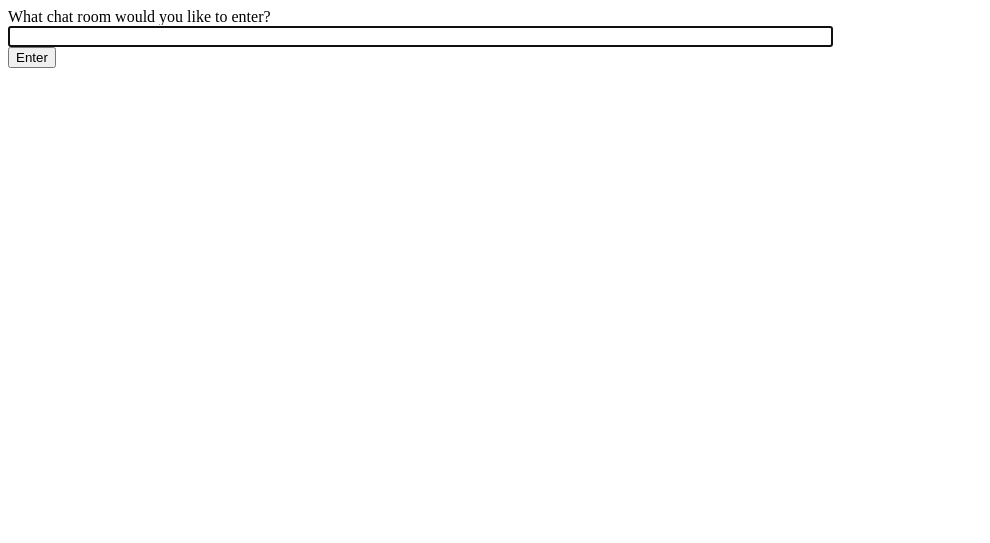
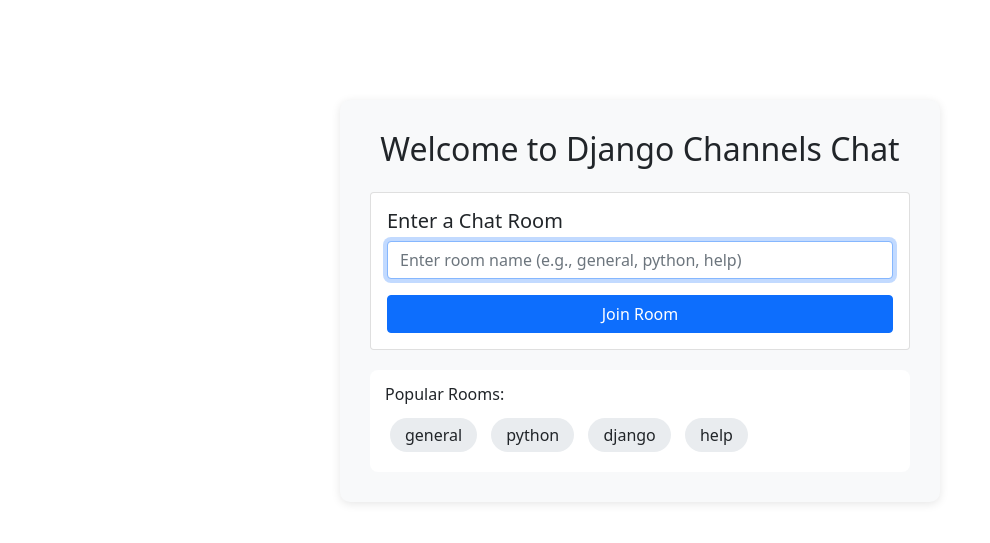
Before and after one commit to Rahmankarim/django-channels-chat, a Django app: page /chat/ in a window 1280 px wide. Shown: the top 543 px of the page, without its empty margins (0-990 px from the left). Run offline with Django 3.2, Linux system fonts and the light colour scheme.

Commit message:
Fixed issues in ci-cd pipeline

```diff
--- a/canal/canal/urls.py
+++ b/canal/canal/urls.py
@@ -1,22 +1,12 @@
-"""canal URL Configuration
-
-The `urlpatterns` list routes URLs to views. For more information please see:
-    https://docs.djangoproject.com/en/2.2/topics/http/urls/
-Examples:
-Function views
-    1. Add an import:  from my_app import views
-    2. Add a URL to urlpatterns:  path('', views.home, name='home')
-Class-based views
-    1. Add an import:  from other_app.views import Home
-    2. Add a URL to urlpatterns:  path('', Home.as_view(), name='home')
-Including another URLconf
-    1. Import the include() function: from django.urls import include, path
-    2. Add a URL to urlpatterns:  path('blog/', include('blog.urls'))
-"""
+"""canal URL Configuration"""
 from django.contrib import admin
 from django.urls import path, include
+from django.conf import settings
+from django.conf.urls.static import static
+from django.views.generic import RedirectView
 
 urlpatterns = [
+    path('', RedirectView.as_view(url='/chat/', permanent=False)),
     path('admin/', admin.site.urls),
     path('chat/', include(('chat.urls', 'chat'), namespace='chat')),
-]
+] + static(settings.STATIC_URL, document_root=settings.STATIC_ROOT)
--- a/canal/chat/routing.py
+++ b/canal/chat/routing.py
@@ -3,5 +3,5 @@
 from . import consumers
 
 websocket_urlpatterns = [
-    re_path(r'ws/chat/(?P<room_name>\w+)/$', consumers.ChatConsumer),
+    re_path(r'ws/chat/(?P<room_name>\w+)/$', consumers.ChatConsumer.as_asgi()),
 ]
--- a/canal/chat/templates/chat/index.html
+++ b/canal/chat/templates/chat/index.html
@@ -1,25 +1,91 @@
 <!DOCTYPE html>
 <html>
   <head>
-    <meta charset="utf-8"/>
-    <title>Chat Rooms</title>
+    <meta charset="utf-8" />
+    <meta name="viewport" content="width=device-width, initial-scale=1.0" />
+    <title>Django Channels Chat</title>
+    <link
+      href="https://cdn.jsdelivr.net/npm/bootstrap@5.1.3/dist/css/bootstrap.min.css"
+      rel="stylesheet"
+    />
+    <style>
+      .welcome-container {
+        max-width: 600px;
+        margin: 100px auto;
+        padding: 30px;
+        background: #f8f9fa;
+        border-radius: 10px;
+        box-shadow: 0 2px 10px rgba(0, 0, 0, 0.1);
+      }
+      .popular-rooms {
+        margin-top: 20px;
+        padding: 15px;
+        background: #fff;
+        border-radius: 8px;
+      }
+      .room-tag {
+        display: inline-block;
+        margin: 5px;
+        padding: 5px 15px;
+        background: #e9ecef;
+        border-radius: 20px;
+        cursor: pointer;
+        transition: background 0.2s;
+      }
+      .room-tag:hover {
+        background: #dee2e6;
+      }
+    </style>
   </head>
   <body>
-    What chat room would you like to enter?<br/>
-    <input id="room-name-input" type="text" size="100"/><br/>
-    <input id="room-name-submit" type="button" value="Enter"/>
+    <div class="container welcome-container">
+      <h2 class="mb-4 text-center">Welcome to Django Channels Chat</h2>
+      <div class="card">
+        <div class="card-body">
+          <h5 class="card-title">Enter a Chat Room</h5>
+          <div class="mb-3">
+            <input
+              id="room-name-input"
+              type="text"
+              class="form-control"
+              placeholder="Enter room name (e.g., general, python, help)"
+            />
+          </div>
+          <button id="room-name-submit" class="btn btn-primary w-100">
+            Join Room
+          </button>
+        </div>
+      </div>
+
+      <div class="popular-rooms">
+        <h6>Popular Rooms:</h6>
+        <div class="room-suggestions">
+          <span class="room-tag" onclick="joinRoom('general')">general</span>
+          <span class="room-tag" onclick="joinRoom('python')">python</span>
+          <span class="room-tag" onclick="joinRoom('django')">django</span>
+          <span class="room-tag" onclick="joinRoom('help')">help</span>
+        </div>
+      </div>
+    </div>
 
     <script>
-        document.querySelector('#room-name-input').focus();
-        document.querySelector('#room-name-input').onkeyup = function(e) {
-            if (e.keyCode === 13) {  // enter, return
-                document.querySelector('#room-name-submit').click();
+      function joinRoom(roomName) {
+        window.location.pathname = "/chat/" + roomName + "/";
+      }
+
+      document.querySelector("#room-name-input").focus();
+      document.querySelector("#room-name-input").onkeyup = function (e) {
+        if (e.keyCode === 13) {
+          // enter, return
+          document.querySelector("#room-name-submit").click();
         }
       };
 
-        document.querySelector('#room-name-submit').onclick = function(e) {
-            var roomName = document.querySelector('#room-name-input').value;
-            window.location.pathname = '/chat/' + roomName + '/';
+      document.querySelector("#room-name-submit").onclick = function (e) {
+        var roomName = document.querySelector("#room-name-input").value.trim();
+        if (roomName) {
+          joinRoom(roomName);
+        }
       };
     </script>
   </body>
--- a/requirements/live.txt
+++ b/requirements/live.txt
@@ -1,4 +1,5 @@
 channels
 django
-postgres
+psycopg2-binary
 redis
+daphne
```
Also changed, not shown: canal/canal/routing.py (+9 -5 lines), canal/canal/settings.py (+8 -0 lines), canal/chat/templates/chat/room.html (+79 -16 lines), docker-compose.yml (+26 -6 lines), .github/workflows/ci-cd.yml, 2 other files. Lines whose indentation alone changed are shown as unchanged.
